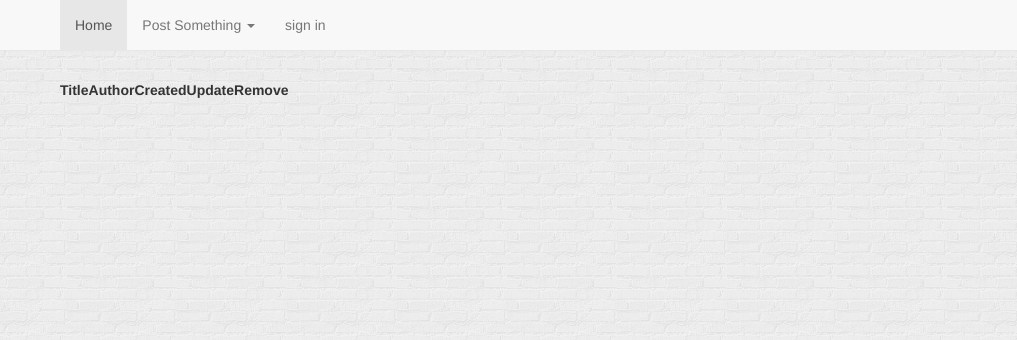
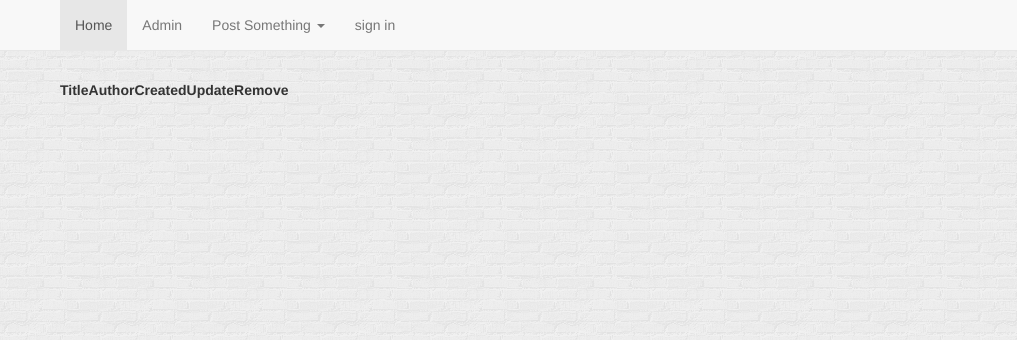
Before and after one commit to samgclarke/fish-post, a Flask app: page /admin/ in a window 1280 px wide. Shown: the top 340 px of the page, without its empty margins (263-1280 px from the left). Run offline with Flask 2, Linux system fonts and the light colour scheme; the visitor is signed in with stand-in values (Sample User, id 1); data that the repository does not hold is empty; parts of the project's set-up code (start-up, migrations or seed data) failed here and were passed over; some libraries are stand-ins or nearby versions.

Commit message:
add admin link to nav

```diff
--- a/mongo_log/templates/base.html
+++ b/mongo_log/templates/base.html
@@ -14,6 +14,7 @@
       <div class="container">
         <ul class="nav navbar-nav">
           <li class="active"><a href="/">Home</a></li>
+          <li><a href="/admin">Admin</a></li>
 
           <li class="dropdown">
             <a href="#" class="dropdown-toggle" data-toggle="dropdown">Post Something <b class="caret"></b></a>
```
